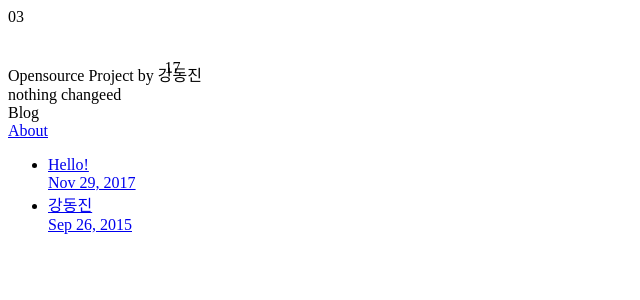
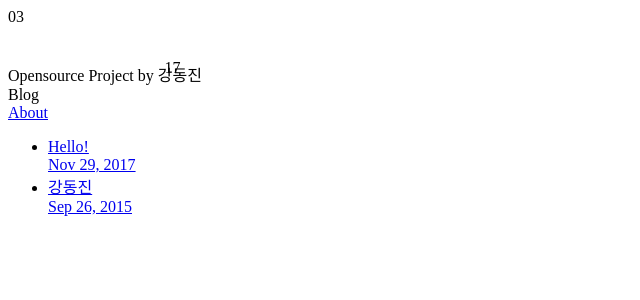
Before and after one commit to knaman2609/clean, a Jekyll site: the page built from index.html, in a window 1280 px wide. Shown: the top 300 px of the page, without its empty margins (0-640 px from the left). Built offline with Jekyll 4.4.1, drawn with Linux system fonts in a browser that asks for light colours.

Commit message:
Update _config.yml

```diff
--- a/_config.yml
+++ b/_config.yml
@@ -2,8 +2,7 @@
 title: Opensource Project by 강동진
 email: djkang98@naver.com
 description: > # this means to ignore newlines until "baseurl:"
-  nothing changeed
-baseurl: nothin/change
+baseurl: nothing changed maybe/
 url: http://Kdj9384.github.io # the base hostname & protocol for your site
 twitter_username: jekyllrb
 github_username:  jekyll
```
